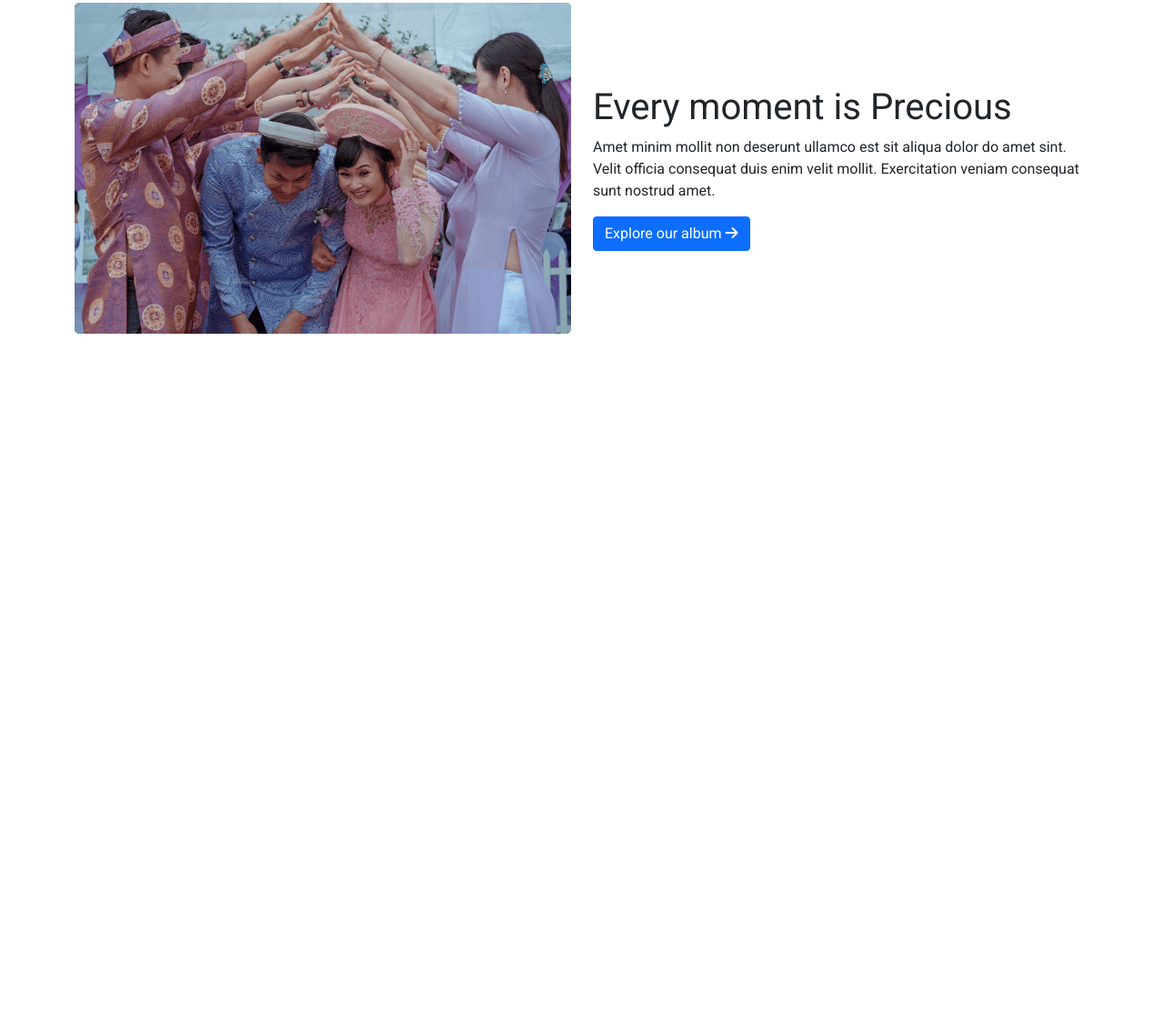
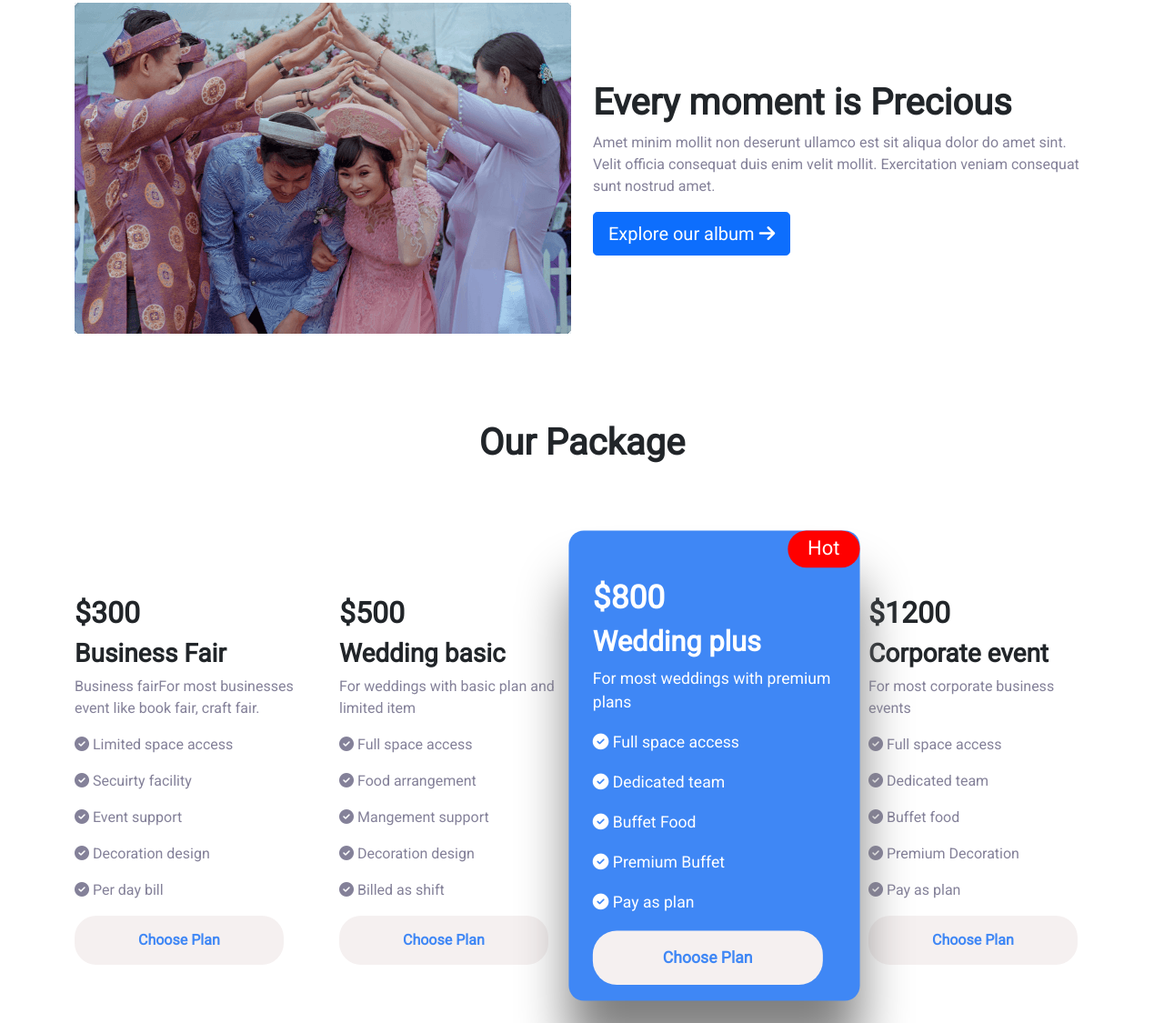
Before and after one commit to rashidul191/convention-center, a plain HTML site: page index.html in a window 1280 px wide. Shown: the part 668-1793 px from the top of the page at 91% size. Before the commit the page ends 1083 px from the top, so only its background shows below. Drawn offline with nearby package versions, Linux system fonts and the light colour scheme.

Commit message:
our package section done.

```diff
--- a/index.html
+++ b/index.html
@@ -58,7 +58,7 @@
                 <a class="nav-link" href="#moment">Moments</a>
               </li>
               <li class="nav-item">
-                <a class="nav-link" href="#package">Package</a>
+                <a class="nav-link" href="#package">Packages</a>
               </li>
               <li class="nav-item">
                 <a class="nav-link" href="#clients">Clients</a>
@@ -188,14 +188,76 @@
           <img src="images/wedding.png" alt="" />
         </div>
         <div class="col-md-6">
-            <h1>Every moment is Precious </h1>
-            <p>Amet minim mollit non deserunt ullamco est sit aliqua dolor do amet sint. Velit officia consequat duis enim velit mollit. Exercitation veniam consequat sunt nostrud amet.</p>
-            <button class="btn btn-primary">Explore our album <i class="fa-solid fa-arrow-right"></i></button>
+          <h1>Every moment is Precious</h1>
+          <p>
+            Amet minim mollit non deserunt ullamco est sit aliqua dolor do amet
+            sint. Velit officia consequat duis enim velit mollit. Exercitation
+            veniam consequat sunt nostrud amet.
+          </p>
+          <button class="btn btn-primary btn-lg">
+            Explore our album <i class="fa-solid fa-arrow-right"></i>
+          </button>
         </div>
-
       </div>
     </section>
     <!-- Every moment Section End -->
+
+    <!-- Our package Section Start -->
+    <section id="package" class="container my-5">
+      <h1 class="text-center fw-bold">Our Package</h1>
+      <div class="row row-cols-1 row-cols-md-4 g-5 my-5">
+        <div class="col pt-5 px-4 pb-3">
+          <h2>$300</h2>
+          <h3>Business Fair</h3>
+          <p>
+            Business fairFor most businesses event like book fair, craft fair.
+          </p>
+          <p><i class="fa-solid fa-circle-check"></i> Limited space access</p>
+          <p><i class="fa-solid fa-circle-check"></i> Secuirty facility</p>
+          <p><i class="fa-solid fa-circle-check"></i> Event support</p>
+          <p><i class="fa-solid fa-circle-check"></i> Decoration design</p>
+          <p><i class="fa-solid fa-circle-check"></i> Per day bill</p>
+          <button class="btn-choose-plan">Choose Plan</button>
+        </div>
+        <div class="col pt-5 px-4 pb-3 ">
+          <h2>$500</h2>
+          <h3>Wedding basic</h3>
+          <p>For weddings with basic plan and limited item</p>
+          <p><i class="fa-solid fa-circle-check"></i> Full space access</p>
+          <p><i class="fa-solid fa-circle-check"></i> Food arrangement</p>
+          <p><i class="fa-solid fa-circle-check"></i> Mangement support</p>
+          <p><i class="fa-solid fa-circle-check"></i> Decoration design</p>
+          <p><i class="fa-solid fa-circle-check"></i> Billed as shift</p>
+          <button class="btn-choose-plan">Choose Plan</button>
+        </div>
+        <div class="col text-white hot-package pt-5 px-4">
+          <h2>$800</h2>
+          <h3>Wedding plus</h3>
+          <p>For most weddings with premium plans</p>
+          <p><i class="fa-solid fa-circle-check"></i> Full space access</p>
+          <p><i class="fa-solid fa-circle-check"></i> Dedicated team</p>
+          <p><i class="fa-solid fa-circle-check"></i> Buffet Food</p>
+          <p><i class="fa-solid fa-circle-check"></i> Premium Buffet</p>
+          <p><i class="fa-solid fa-circle-check"></i> Pay as plan</p>
+          <button class="btn-choose-plan">Choose Plan</button>
+          <div class="hot">
+            <h5>Hot</h5>
+          </div>
+        </div>
+        <div class="col pt-5 px-4 pb-3">
+          <h2>$1200</h2>
+          <h3>Corporate event</h3>
+          <p>For most corporate business events</p>
+          <p><i class="fa-solid fa-circle-check"></i> Full space access</p>
+          <p><i class="fa-solid fa-circle-check"></i> Dedicated team</p>
+          <p><i class="fa-solid fa-circle-check"></i> Buffet food</p>
+          <p><i class="fa-solid fa-circle-check"></i> Premium Decoration</p>
+          <p><i class="fa-solid fa-circle-check"></i> Pay as plan</p>
+          <button class="btn-choose-plan">Choose Plan</button>
+        </div>
+      </div>
+    </section>
+    <!-- Our package Section End -->
 
     <!-- Bootstrap JS Bundle Link -->
     <script
--- a/style.css
+++ b/style.css
@@ -1,7 +1,25 @@
+/* ---------------------------
+  Common  Style Start
+  ---------------------------*/
 body {
   font-family: "Roboto", sans-serif;
 }
 
+h1,
+h2,
+h3 {
+  font-weight: bold;
+}
+p {
+  color: #848199;
+}
+/* ---------------------------
+  Common  Style Start
+  ---------------------------*/
+
+/* ---------------------------------
+  Header Section Style Start
+  ---------------------------------*/
 #home .carousel-item a.btn-book-now {
   text-decoration: none;
   background-color: white;
@@ -11,9 +29,49 @@ body {
   font-weight: bold;
   font-size: 18px;
 }
-
 #home .carousel-item a.btn-book-now:hover {
   background-color: blue;
   color: white;
-  transition:  all .5s ease-in-out .1s;
+  transition: all 0.5s ease-in-out 0.1s;
 }
+
+/* ---------------------------------
+  Header Section Style End
+  ---------------------------------*/
+
+/* ---------------------------------
+  Package Section Style Start
+  ---------------------------------*/
+#package .hot-package {
+  border-radius: 15px;
+  background-color: #3f87f5;
+  position: relative;
+  box-shadow: 0px 50px 50px 0px gray;
+  transform: scale(1.1);
+}
+
+#package .hot {
+  font-weight: bold;
+  position: absolute;
+  top: 0;
+  right: 0;
+  background-color: red;
+  padding: 5px 20px 0px 20px;
+  border-radius: 20px;
+}
+#package .hot-package p {
+  color: white;
+}
+
+#package .btn-choose-plan {
+  border: none;
+  background-color: #f5f0f0;
+  font-weight: bold;
+  color: #3f87f5;
+  border-radius: 24px;
+  text-align: center;
+  padding: 15px 70px;
+}
+/* ---------------------------------
+  Package Section Style End
+  ---------------------------------*/
```
